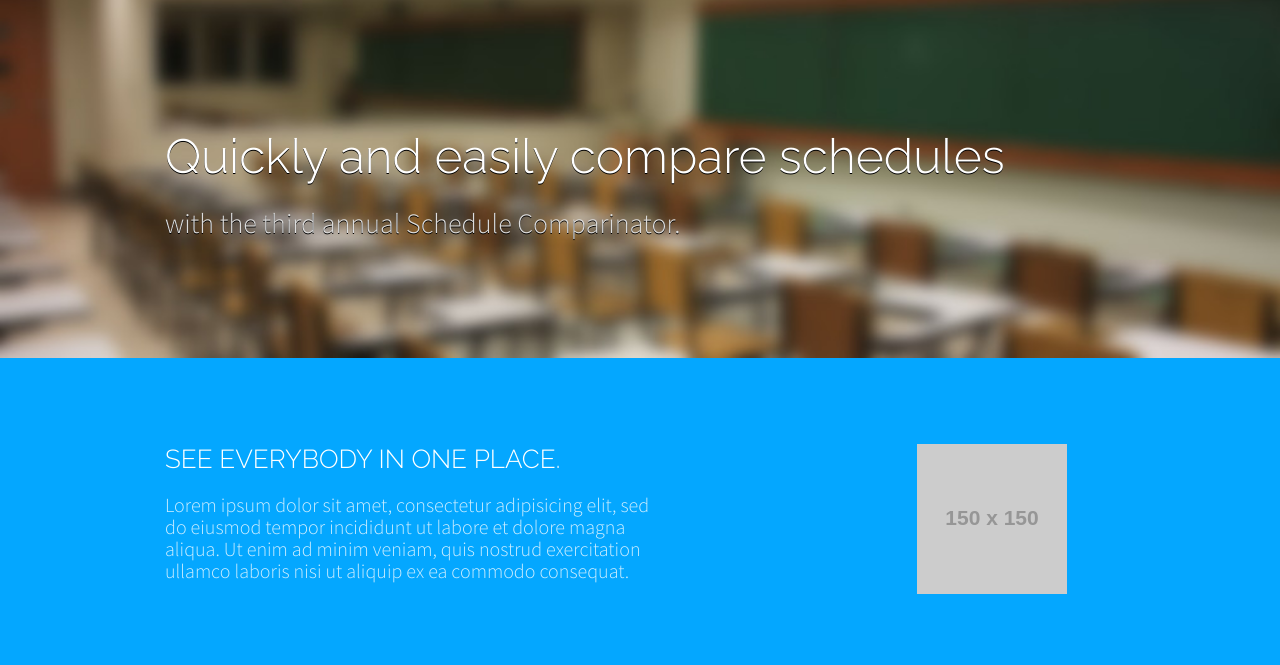
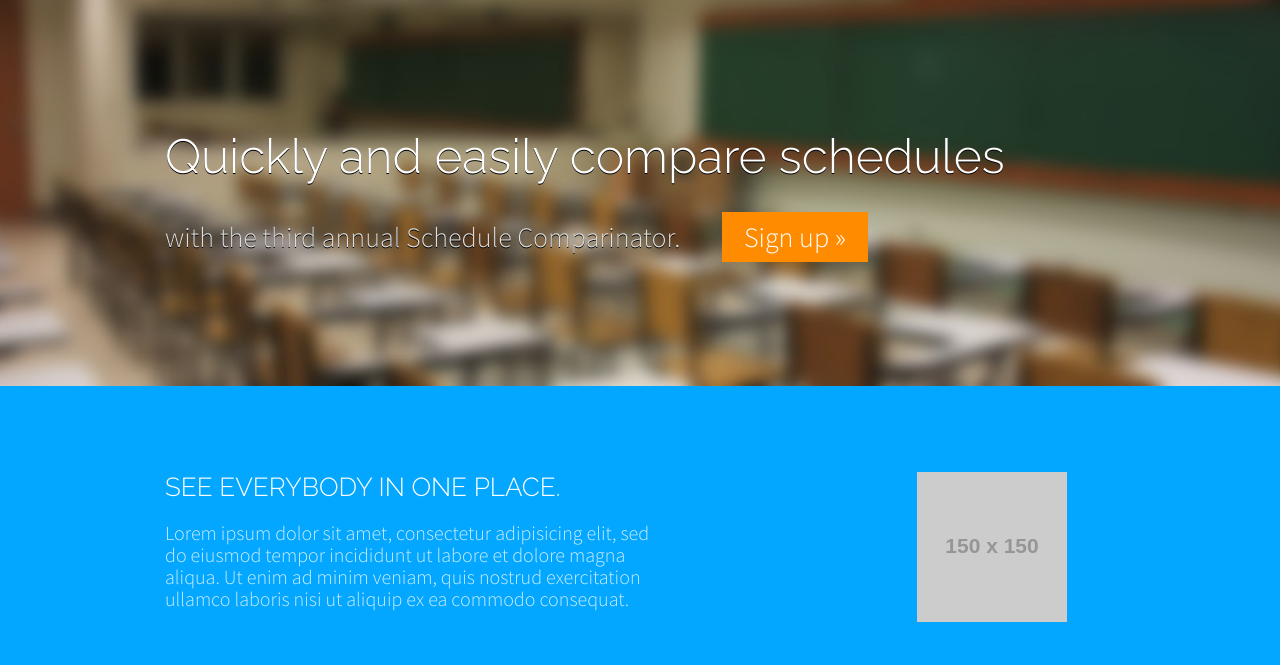
Before and after one commit to xsznix/schedcmp2013-teaser, a PHP site: page / in a window 1280 px wide. Shown: the part 48-713 px from the top of the page. Run offline with PHP 8.4, Linux system fonts and the light colour scheme; grey boxes labelled with a size stand in for pictures from a placeholder-image service; some libraries are stand-ins or nearby versions.

Commit message:
relink css files and add "Sign Up" prominently on the intro pic

```diff
--- a/css/index.css
+++ b/css/index.css
@@ -1,7 +1,7 @@
 #intro {
 	margin: 0;
 	padding: 96px 0;
-	background: url('img/classroom_filler.jpeg') no-repeat center bottom;
+	background: url('../img/classroom_filler.jpeg') no-repeat center bottom;
 	background-size: cover;
 }
 
@@ -11,6 +11,28 @@
 
 #intro_tag {
 	font-size: 48px;
+	margin-bottom: 0;
+}
+
+#intro_action {
+	display: inline-block;
+	margin-left: 36px;
+	padding: 14px 22px;
+
+	background: #ff8b00;
+	color: #fff;
+
+	font-family: 'Source Sans Pro';
+	font-weight: 300;
+	font-size: 28px;
+	text-shadow: none;
+	text-decoration: none;
+
+	cursor: pointer;
+}
+
+#intro_action:hover {
+	background: #ffa840;
 }
 
 #intro_desc {
--- a/index.html
+++ b/index.html
@@ -2,8 +2,8 @@
 <html>
 <head>
 	<title>Schedule Comparinator</title>
-	<link rel="stylesheet" type="text/css" href="all.css">
-	<link rel="stylesheet" type="text/css" href="index.css">
+	<link rel="stylesheet" type="text/css" href="css/all.css">
+	<link rel="stylesheet" type="text/css" href="css/index.css">
 	<meta name="viewport" content="width=device-width, initial-scale=1.0, maximum-scale=1.0, user-scalable=no" />
 </head>
 <body>
@@ -29,7 +29,8 @@
 	<div id="intro" class="layer dark">
 		<div class="layer_inner">
 			<h1 id="intro_tag" class="title">Quickly and easily compare schedules</h1>
-			<p id="intro_desc" class="subtitle">with the third annual Schedule Comparinator.</p>
+			<p id="intro_desc" class="subtitle">with the third annual Schedule Comparinator.
+			<a id="intro_action" href="#sign_up">Sign up &raquo;</a></p>
 		</div>
 	</div>
 
```
